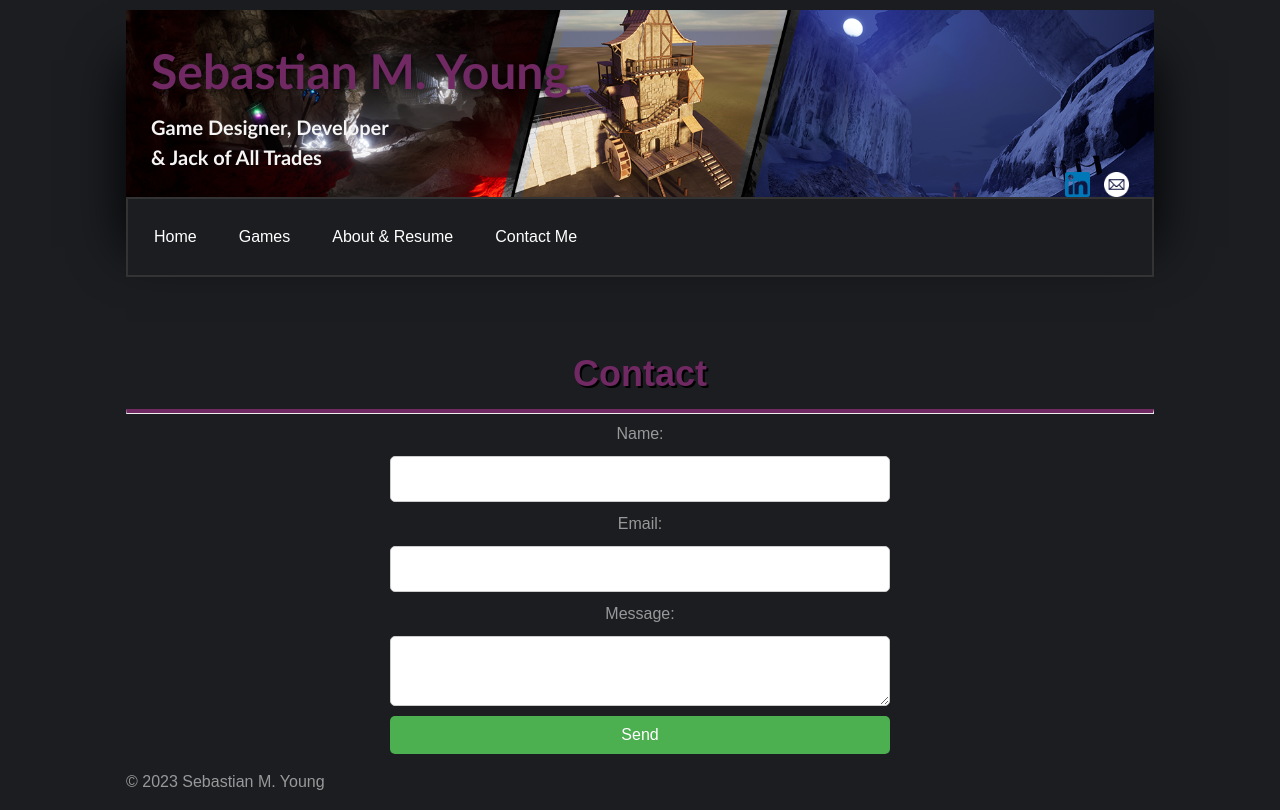
After one commit to SMYoung95/SMYoung95.github.io, a PHP site: page /contactme.html in a window 1280 px wide. The commit adds this page. Run offline with PHP 8.4, Linux system fonts and the light colour scheme.

Commit message:
Contact Form added

```diff
--- /dev/null
+++ b/contactme.html
@@ -0,0 +1,86 @@
+<!DOCTYPE html>
+<html lang="en">
+
+<head>
+    <meta charset="UTF-8">
+    <meta name="viewport" content="width=device-width, initial-scale=1.0">
+    <title>Sebastian M. Young - Game Design Portfolio</title>
+    <link rel="stylesheet" href="styles.css">
+</head>
+
+<body>
+    <header id="home-header">
+        <h1>Sebastian M. Young</h1>
+        <h2>Game Designer, Developer </h2>
+        <h2>&amp; Jack of All Trades</h2>
+        <div class="social-links">
+            <a href="https://www.linkedin.com/in/sebastianmyoung/" target="_blank"><img src="images/LinkdinLogo.png" alt="Linkedin"></a>
+            <a href="mailto:seanyoungat@hotmail.com" target="_blank"><img src="images/EmailLogo.png" alt="Email"></a>
+        </div>
+
+        <nav>
+            <ul>
+                <li><a href="index.html">Home</a></li>
+                <li><a href="#">Games</a>
+                    <ul>
+                        <li><a href="requiem.html">Requiem</a></li>
+                        <li><a href="unanouncedrpg.html">Unanounced RPG</a></li>
+                        <li><a href="windfall.html">Windfall</a></li>
+                    </ul>
+                </li>
+                <li><a href="resume.html">About &amp; Resume</a></li>
+                <li><a href="contactme.html">Contact Me</a></li>
+            </ul>
+        </nav>
+    </header>
+
+    <main>
+        <section id="games" style="margin-top: 150px;">
+            <div class="container">
+                <h1>Contact</h1>
+                <hr>
+                <form action="https://form.jotform.com/230625043522344" method="POST">
+                    <label for="name">Name:</label>
+                    <input type="text" id="name" name="name" required>
+
+                    <label for="email">Email:</label>
+                    <input type="email" id="email" name="_replyto" required>
+
+                    <label for="message">Message:</label>
+                    <textarea id="message" name="message" required></textarea>
+
+                    <button type="submit">Send</button>
+                </form>
+                <div id="confirmation-message" style="display:none;">
+                    <p>Thank you for reaching out! I will get back to you as soon as possible.</p>
+                </div>
+            </div>
+        </section>
+    </main>
+
+    <footer>
+        <p>&copy; 2023 Sebastian M. Young</p>
+    </footer>
+
+    <script>
+        document.querySelectorAll('nav > ul > li').forEach(function(li) {
+            li.addEventListener('mouseenter', function() {
+                this.classList.add('hover');
+            });
+            li.addEventListener('mouseleave', function() {
+                this.classList.remove('hover');
+            });
+        });
+
+        // Display confirmation message on form submit
+        const form = document.querySelector('form');
+        form.addEventListener('submit', function(event) {
+            event.preventDefault();
+            form.style.display = 'none';
+            const confirmationMessage = document.querySelector('#confirmation-message');
+            confirmationMessage.style.display = 'block';
+        });
+    </script>
+</body>
+
+</html>
--- a/requiem.html
+++ b/requiem.html
@@ -9,7 +9,7 @@
 </head>
 
 <body>
-    <header id="home-header">
+       <header id="home-header">
         <h1>Sebastian M. Young</h1>
         <h2>Game Designer, Developer </h2>
         <h2>&amp; Jack of All Trades</h2>
@@ -27,7 +27,6 @@
                         <li><a href="requiem.html">Requiem</a></li>
                         <li><a href="unanouncedrpg.html">Unanounced RPG</a></li>
                         <li><a href="windfall.html">Windfall</a></li>
-                        <li><a href="ichasemycatsometimes.html">I Chase My Cat Sometimes</a></li>
                     </ul>
                 </li>
                 <li><a href="resume.html">About &amp; Resume</a></li>
--- a/resume.html
+++ b/resume.html
@@ -26,7 +26,6 @@
                         <li><a href="requiem.html">Requiem</a></li>
                         <li><a href="unanouncedrpg.html">Unanounced RPG</a></li>
                         <li><a href="windfall.html">Windfall</a></li>
-                        <li><a href="ichasemycatsometimes.html">I Chase My Cat Sometimes</a></li>
                     </ul>
                 </li>
                 <li><a href="resume.html">About &amp; Resume</a></li>
--- a/styles.css
+++ b/styles.css
@@ -441,3 +441,36 @@ img {
     margin-bottom: 20px;
     font-size: 16px;
 }
+
+form {
+  max-width: 500px;
+  margin: 0 auto;
+  display: flex;
+  flex-direction: column;
+}
+
+label, input, textarea {
+  margin-bottom: 10px;
+  font-size: 16px;
+  line-height: 1.5;
+}
+
+input, textarea {
+  padding: 10px;
+  border-radius: 5px;
+  border: 1px solid #ccc;
+}
+
+button[type="submit"] {
+  background-color: #4CAF50;
+  color: white;
+  padding: 10px 20px;
+  border: none;
+  border-radius: 5px;
+  font-size: 16px;
+  cursor: pointer;
+}
+
+button[type="submit"]:hover {
+  background-color: #3e8e41;
+}
--- a/unanouncedrpg.html
+++ b/unanouncedrpg.html
@@ -27,7 +27,6 @@
                         <li><a href="requiem.html">Requiem</a></li>
                         <li><a href="unanouncedrpg.html">Unanounced RPG</a></li>
                         <li><a href="windfall.html">Windfall</a></li>
-                        <li><a href="ichasemycatsometimes.html">I Chase My Cat Sometimes</a></li>
                     </ul>
                 </li>
                 <li><a href="resume.html">About &amp; Resume</a></li>
--- a/windfall.html
+++ b/windfall.html
@@ -27,7 +27,6 @@
                         <li><a href="requiem.html">Requiem</a></li>
                         <li><a href="unanouncedrpg.html">Unanounced RPG</a></li>
                         <li><a href="windfall.html">Windfall</a></li>
-                        <li><a href="ichasemycatsometimes.html">I Chase My Cat Sometimes</a></li>
                     </ul>
                 </li>
                 <li><a href="resume.html">About &amp; Resume</a></li>
```
Also changed, not shown: index.html (+0 -10 lines).
